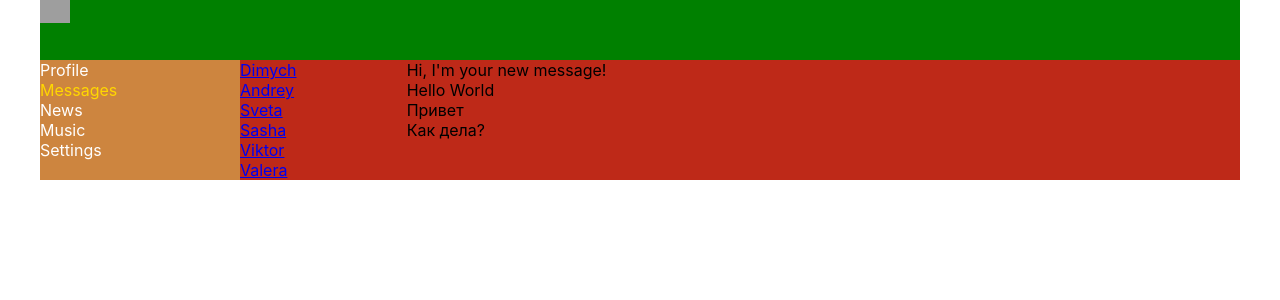
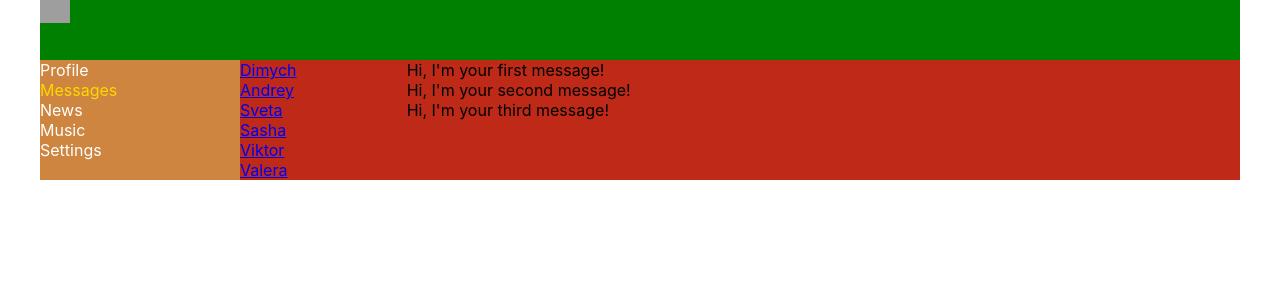
Before and after one commit to Evgeny-Chabrovsky/The-Social-Network, a React (Create React App) app: page /dialogs in a window 1280 px wide. Shown: the top 300 px of the page. Built offline with nearby package versions, Linux system fonts and the light colour scheme; grey boxes are pictures that could not be loaded.

Commit message:
Exercise 24 objects of data

```diff
--- a/src/components/Dialogs/Dialogs.jsx
+++ b/src/components/Dialogs/Dialogs.jsx
@@ -17,22 +17,39 @@ const Message = (props) => {
 
 // export default DialogItem;
 
-const Dialogs = () => {
+const Dialogs = (props) => {
+  let dialogsData = [
+    { id: 1, name: "Dimych" },
+    { id: 2, name: "Andrey" },
+    { id: 3, name: "Sveta" },
+    { id: 4, name: "Sasha" },
+    { id: 5, name: "Viktor" },
+    { id: 6, name: "Valera" },
+  ];
+
+  let messageData = [
+    { id: 1, message: "Hi, I'm your first message!" },
+    { id: 2, message: "Hi, I'm your second message!" },
+    { id: 3, message: "Hi, I'm your third message!" },
+    { id: 4, message: "Hi, Hi,!" },
+    { id: 5, message: "Hi, Yo!" },
+    { id: 6, message: "Yo!" },
+  ];
+
   return (
     <div className={style.dialogs}>
       <div className={style.dialogsItems}>
-        <DialogItem name="Dimych" id="1" />
-        <DialogItem name="Andrey" id="2" />
-        <DialogItem name="Sveta" id="3" />
-        <DialogItem name="Sasha" id="4" />
-        <DialogItem name="Viktor" id="5" />
-        <DialogItem name="Valera" id="6" />
+        <DialogItem id={dialogsData[0].id} name={dialogsData[0].name} />
+        <DialogItem id={dialogsData[1].id} name={dialogsData[1].name} />
+        <DialogItem id={dialogsData[2].id} name={dialogsData[2].name} />
+        <DialogItem id={dialogsData[3].id} name={dialogsData[3].name} />
+        <DialogItem id={dialogsData[4].id} name={dialogsData[4].name} />
+        <DialogItem id={dialogsData[5].id} name={dialogsData[5].name} />
       </div>
       <div className={style.messages}>
-        <Message message="Hi, I'm your new message!" />
-        <Message message="Hello World" />
-        <Message message="Привет" />
-        <Message message="Как дела?" />
+        <Message message={messageData[0].message} />
+        <Message message={messageData[1].message} />
+        <Message message={messageData[2].message} />
       </div>
     </div>
   );
```
Also changed, not shown: 1 other file (tests, documents, lock files or other folders).
